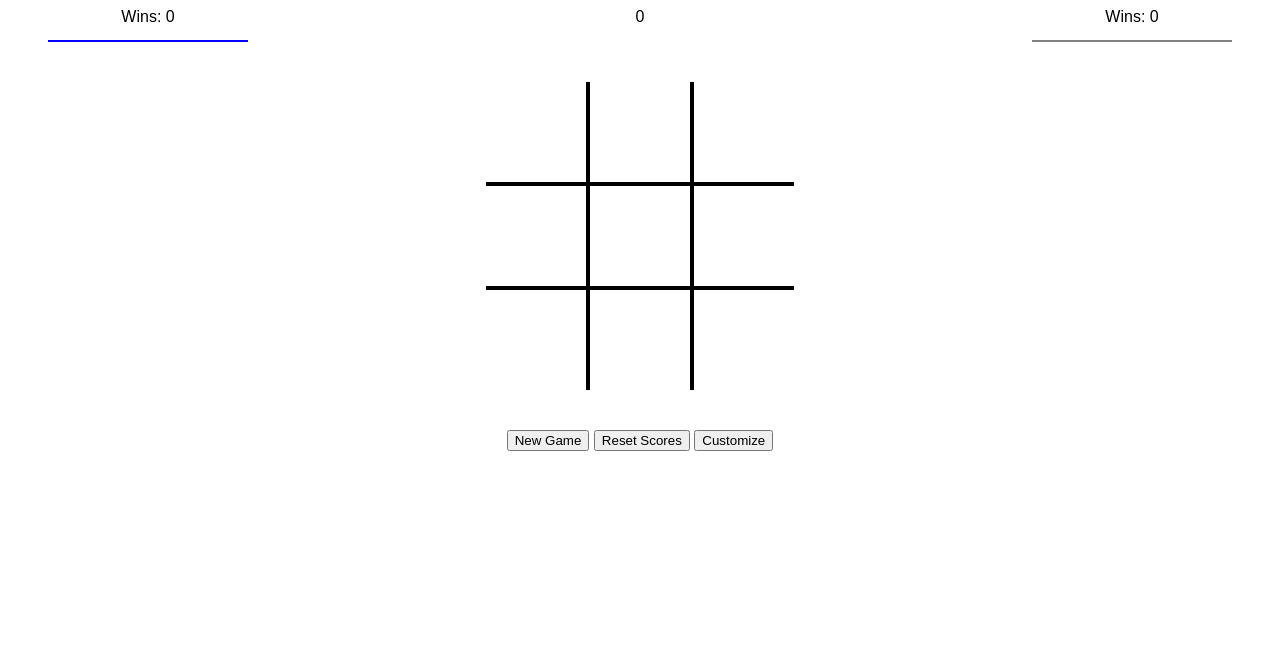
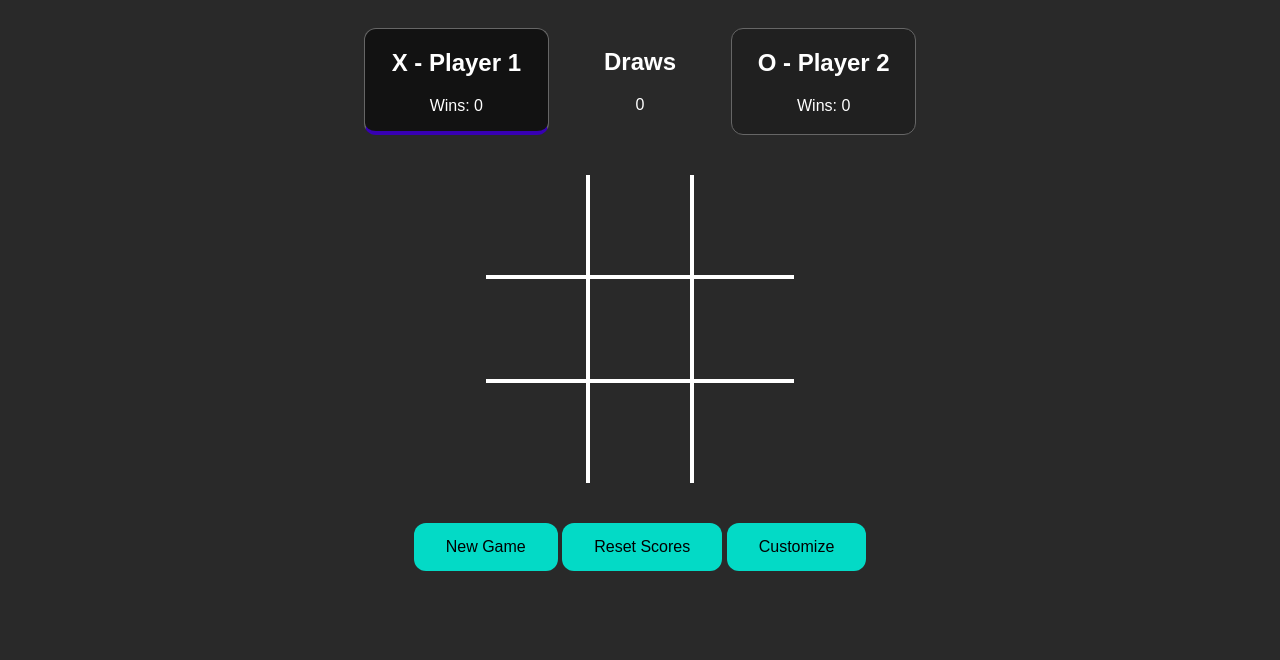
Before and after one commit to aljones1816/tic-tac-toe, a website: page index.html in a window 1280 px wide. Shown: the part 140-800 px from the top of the page. Drawn offline with Linux system fonts and the light colour scheme.

Commit message:
add final styling

```diff
--- a/Styles/style.css
+++ b/Styles/style.css
@@ -1,6 +1,25 @@
+html {
+  background-color: #292929;
+  color: #ffffff;
+  font-family: Arial, Helvetica, sans-serif;
+}
+
 body {
   font-family: arial;
   text-align: center;
+}
+
+h1 {
+  font-size: 4em;
+}
+
+.gameContainer {
+  display: flex;
+  flex-direction: column;
+  max-width: 800px;
+  min-width: 500px;
+  margin: auto;
+  width: 50%;
 }
 
 .flexbox {
@@ -13,7 +32,7 @@ body {
   grid-template-columns: repeat(3, 100px);
   grid-template-rows: repeat(3, 100px);
   grid-gap: 4px;
-  background-color: black;
+  background-color: #ffffff;
   margin-bottom: 40px;
 }
 
@@ -21,13 +40,14 @@ body {
   text-align: center;
   vertical-align: middle;
   line-height: 100px;
-  background-color: white;
+  background-color: #292929;
 
   font-size: 5em;
 }
 
 .board-square:hover {
-  background-color: lightblue;
+  background-image: linear-gradient(rgba(0, 0, 0, 0.4) 0 0);
+
   cursor: pointer;
 }
 
@@ -37,14 +57,16 @@ body {
   padding: 1%;
   width: 90%;
   max-width: 400px;
+  min-width: 300px;
   margin: 100px auto;
   background: #fff;
   border-radius: 10px;
+  background-color: #202020;
 }
 
 .modal-background {
   visibility: hidden;
-  background-color: rgba(0, 0, 0, 0.5);
+  background-color: rgba(37, 37, 37, 0.5);
   position: fixed;
   top: 0;
   left: 0;
@@ -55,6 +77,7 @@ body {
 
 ul {
   list-style-type: none;
+  padding: 0;
 }
 
 #gameInfo {
@@ -69,6 +92,8 @@ ul {
   height: 100px;
   width: 200px;
   text-align: center;
+  overflow-wrap: break-word;
+  height: auto;
 }
 
 .announcement {
@@ -86,10 +111,42 @@ ul {
 }
 
 .inactivePlayer {
-  border-bottom: 2px solid grey;
+  border: 1px solid rgb(102, 102, 102);
+  border-radius: 12px;
+  transition: background-color 1s;
+  background-color: #202020;
 }
 
 .activePlayer {
-  border-bottom: 2px solid blue;
-  transition: border-bottom 1s;
+  border: 1px solid rgb(102, 102, 102);
+  border-bottom: 4px solid #3700b3;
+  border-radius: 12px;
+  transition: background-color 1s;
+  background-color: #121212;
 }
+
+.button {
+  background-color: #03dac6;
+  border: none;
+  border-radius: 12px;
+  padding: 15px 32px;
+  text-align: center;
+  text-decoration: none;
+  display: inline-block;
+  font-size: 16px;
+}
+
+.button:hover {
+  background-image: linear-gradient(rgba(0, 0, 0, 0.4) 0 0);
+  cursor: pointer;
+}
+
+label {
+  padding: 5px;
+}
+input[type="text"] {
+  width: 100%;
+  padding: 12px 12px;
+  margin: 8px 0;
+  box-sizing: border-box;
+}
--- a/index.html
+++ b/index.html
@@ -1,51 +1,46 @@
 <!DOCTYPE html>
 <html lang="en">
-
   <head>
-    <meta charset="UTF-8">
-    <meta http-equiv="X-UA-Compatible" content="IE=edge">
-    <meta name="viewport" content="width=device-width, initial-scale=1.0">
+    <meta charset="UTF-8" />
+    <meta http-equiv="X-UA-Compatible" content="IE=edge" />
+    <meta name="viewport" content="width=device-width, initial-scale=1.0" />
     <title>Tic Tac Toe</title>
-    <link rel="stylesheet" href="./Styles/style.css">
+    <link rel="stylesheet" href="./Styles/style.css" />
   </head>
 
   <body>
     <div class="gameContainer">
-        <h1>Tic Tac Toe</h1>
-        <div class="modal-background" id='modal-back'>
+      <h1>tic tac toe</h1>
+      <div class="modal-background" id="modal-back">
         <div class="modal" id="modal-one">
-
-                <form class=gameSetup>
+          <form class="gameSetup">
             <ul>
               <li>
                 <label for="playerOne">Player One Name: </label>
-                            <input type="text" id='playerOne' maxlength="24">
-
+                <input type="text" id="playerOne" maxlength="24" />
               </li>
               <li>
                 <label for="playerTwo">Player Two Name: </label>
-                            <input type="text" id='playerTwo' maxlength="24">
-
+                <input type="text" id="playerTwo" maxlength="24" />
               </li>
             </ul>
-                    <button id='playerOneName'>OK</button>
+            <button id="playerOneName" class="button">OK</button>
           </form>
-
         </div>
       </div>
-        <div id='gameInfo'>
+      <div id="gameInfo">
         <div class="playerBoard activePlayer" id="playerOneBoard">
           <h2 id="p1Name">X - Player 1</h2>
-                <p id="p1score">Wins: </p>
+          <p id="p1score">Wins:</p>
         </div>
-            <div class="playerBoard " id="drawBoard">
+        <div class="playerBoard" id="drawBoard">
           <h2>Draws</h2>
           <p id="draws">0</p>
         </div>
 
         <div class="playerBoard inactivePlayer" id="playerTwoBoard">
           <h2 id="p2Name">O - Player 2</h2>
-                <p id="p2score">Wins: </p>
+          <p id="p2score">Wins:</p>
         </div>
       </div>
       <div class="flexbox">
@@ -62,16 +57,14 @@
         </div>
       </div>
       <div>
-            <button id="newGame">New Game</button>
-            <button id="resetScores">Reset Scores</button>
-            <button id="openModal">Customize</button>
+        <button id="newGame" class="button">New Game</button>
+        <button id="resetScores" class="button">Reset Scores</button>
+        <button id="openModal" class="button">Customize</button>
       </div>
 
-        <div class="announcement" id="gameAnnouncement">
-        </div>
+      <div class="announcement" id="gameAnnouncement"></div>
     </div>
 
     <script src="./JS/index.js"></script>
   </body>
-
 </html>
```
Lines whose indentation alone changed are shown as unchanged.
